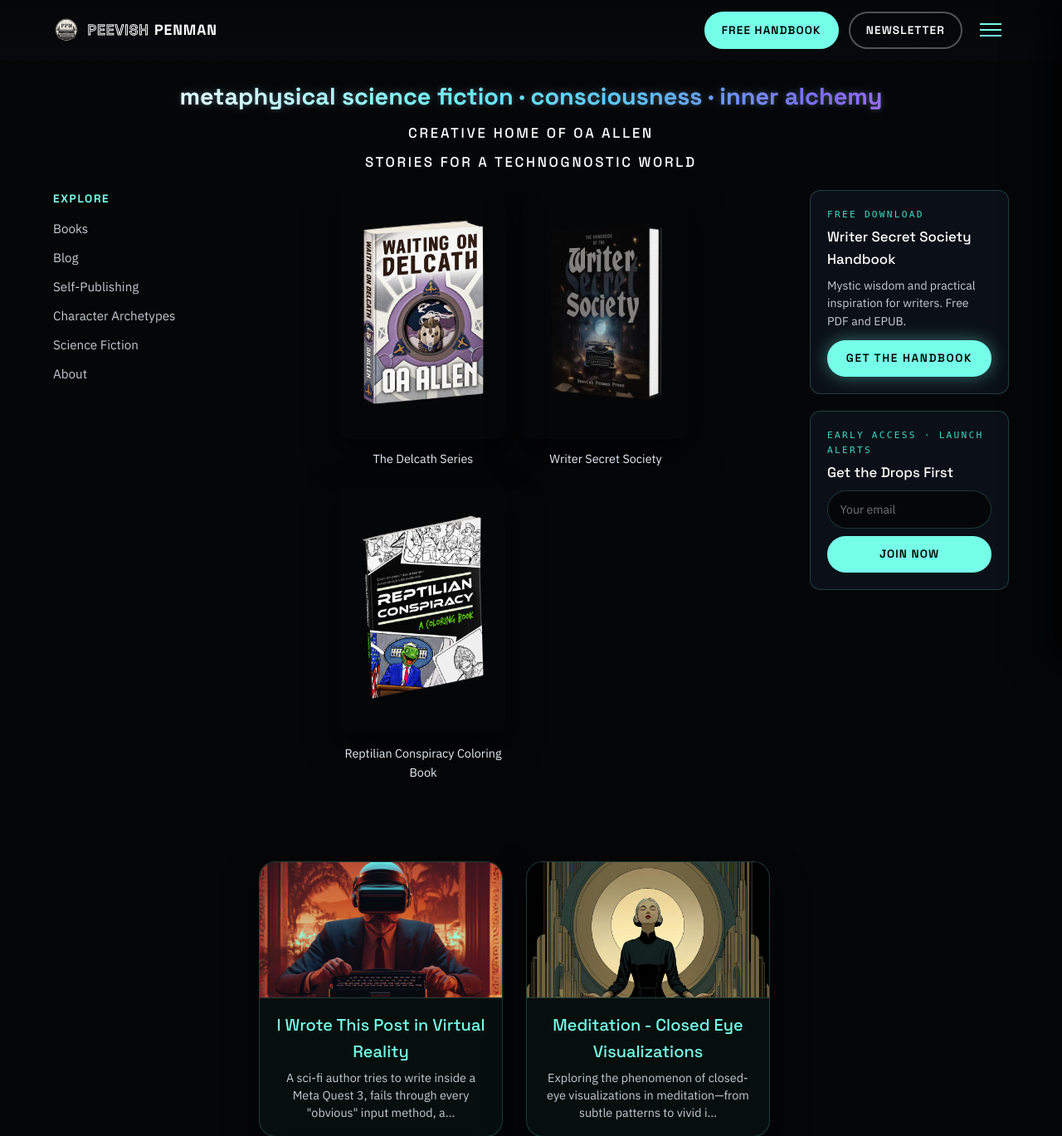
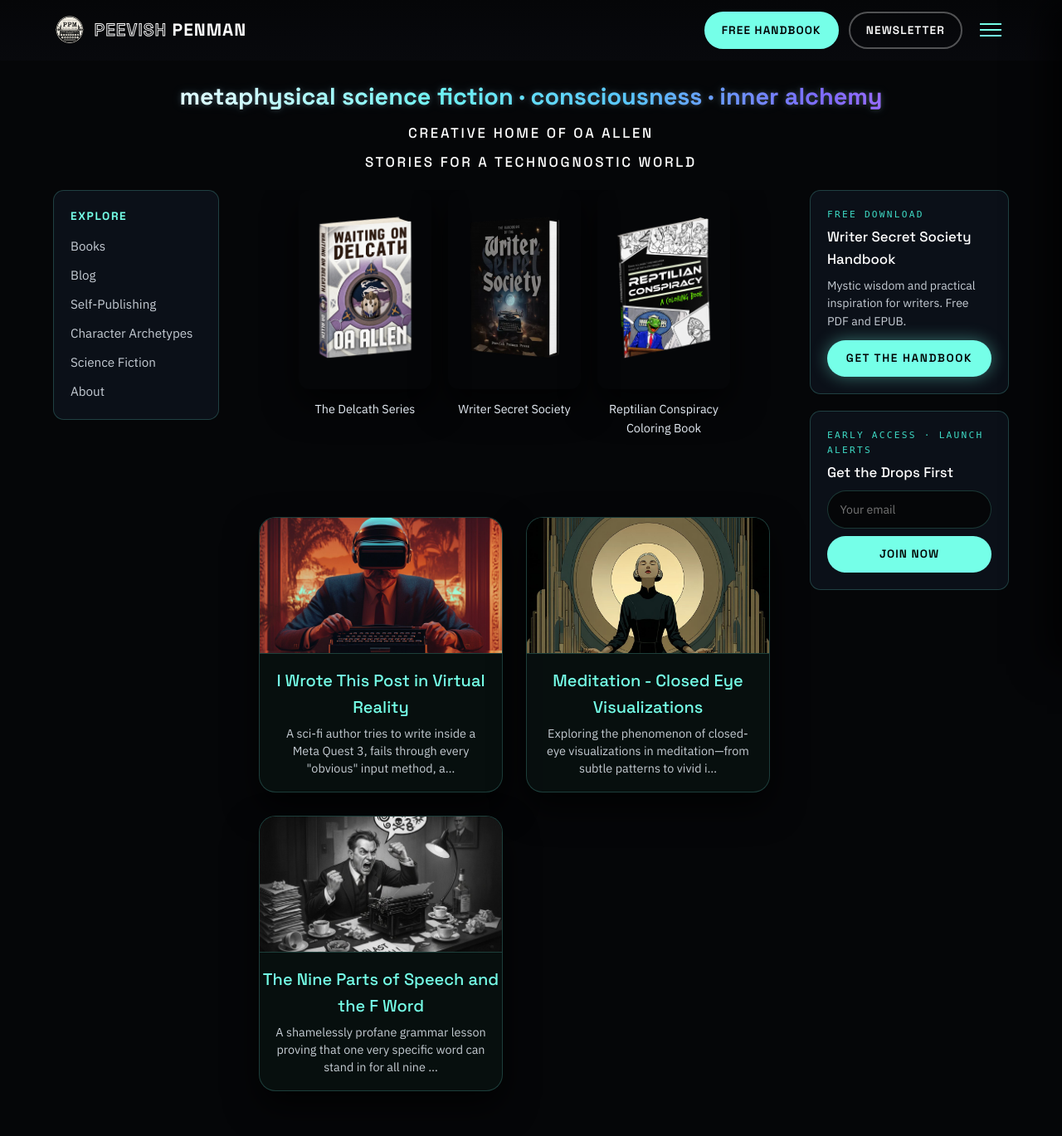
Before and after one commit to bzuley/peevishpenman, a PHP site: page / in a window 1280 px wide. Shown: the top 1369 px of the page at 83% size. Run offline with PHP 8.4, Linux system fonts and the light colour scheme.

Commit message:
Fix book row wrap-centering and balance the header/sidebar
- Switch .ppm-home-books-grid from CSS Grid to flexbox with
  justify-content: center. Grid centered the whole track set as one
  block, so when the row wrapped to two lines on narrower desktop
  widths the orphaned third cover stayed pinned under the first
  column instead of centering on its own; flexbox centers each
  wrapped line independently. Also drops the per-item max width from
  200px to a 160px flex-basis so covers read closer to their original
  size instead of stretching to fill only two columns.
- Bump the nav wordmark (logo + text) so it carries similar visual
  weight to the Free Handbook/Newsletter buttons instead of reading
  smaller than them.
- Wrap the homepage's left "Explore" nav in the same .ppm-home-widget
  card treatment (border, background, padding) used by the two
  right-sidebar widgets, so the left and right columns match instead
  of the left one being a bare list of links.

Verified all three with local headless-Chromium renders at multiple
viewport widths.

```diff
--- a/index.php
+++ b/index.php
@@ -116,7 +116,7 @@
 <div class="ppm-home-columns">
 
   <aside class="ppm-home-sidebar ppm-home-sidebar--left">
-    <nav class="ppm-home-nav" aria-label="Explore">
+    <nav class="ppm-home-nav ppm-home-widget" aria-label="Explore">
       <h3 class="ppm-home-nav-heading">Explore</h3>
       <ul>
         <li><a href="/pages/books.php">Books</a></li>
--- a/styles/main.css
+++ b/styles/main.css
@@ -556,14 +556,14 @@ small {
   }
 
   .ppm-nav-brand-logo {
-    height: 32px;
+    height: 40px;
     width: auto;
     display: block;
   }
 
   .ppm-nav-brand-text {
     font-family: "Space Grotesk", system-ui, sans-serif;
-    font-size: 1.1rem;
+    font-size: 1.3rem;
     font-weight: 600;
     letter-spacing: 0.05em;
     text-transform: uppercase;
@@ -732,14 +732,15 @@ small {
   }
 
   .ppm-home-books-grid {
-    display: grid;
-    grid-template-columns: repeat(auto-fit, minmax(130px, 200px));
+    display: flex;
+    flex-wrap: wrap;
     justify-content: center;
     gap: var(--ppm-spacing-md);
   }
 
   .ppm-home-book {
     display: block;
+    flex: 0 1 160px;
     text-decoration: none;
     color: inherit;
     transition: transform var(--ppm-transition-fast);
```
